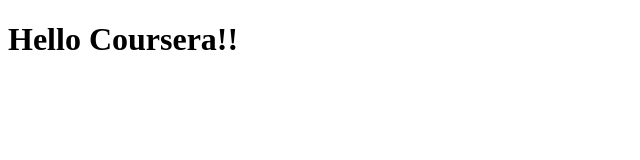
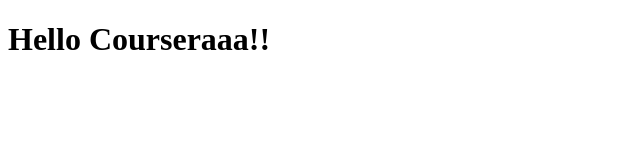
Before and after one commit to LordCeilan/coursera-test, a plain HTML site: page index.html in a window 1280 px wide. Shown: the full height of the page, 0-640 px from the left. Drawn offline with Linux system fonts and the light colour scheme.

Commit message:
Label changed

```diff
--- a/index.html
+++ b/index.html
@@ -6,7 +6,7 @@
     <title>Document</title>
 </head>
 <body>
-    <h1>Hello Coursera!!</h1>
+    <h1>Hello Courseraaa!!</h1>
 
 </body>
 </html>
```
